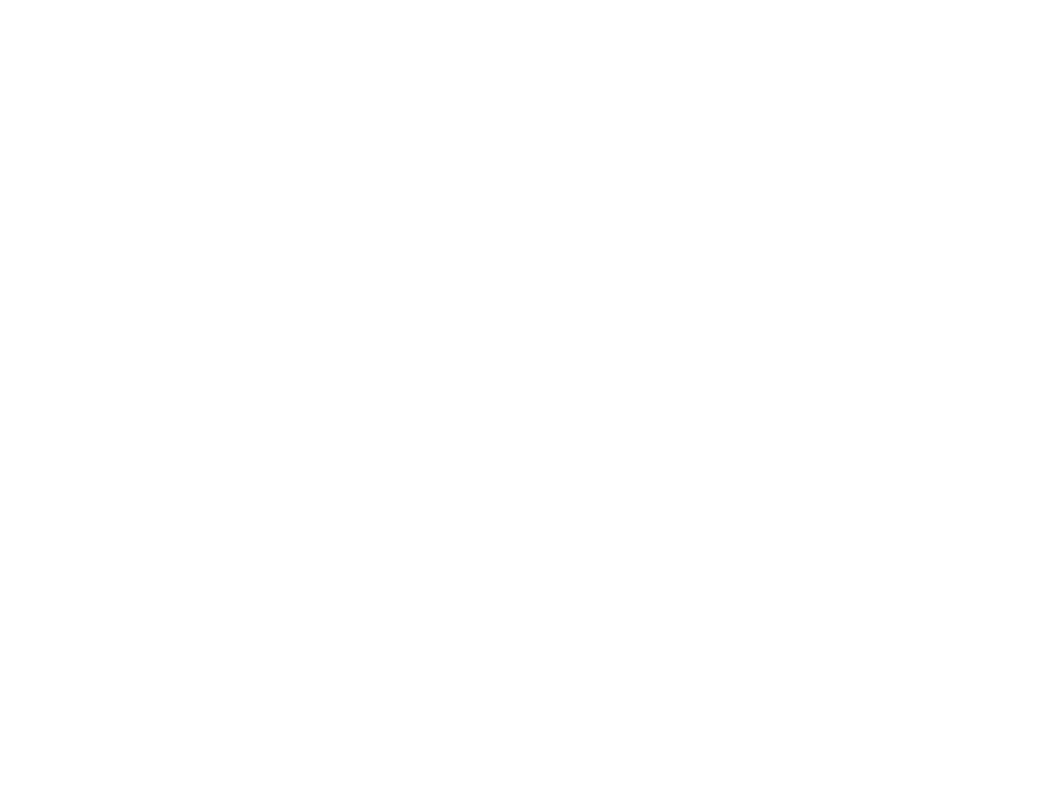
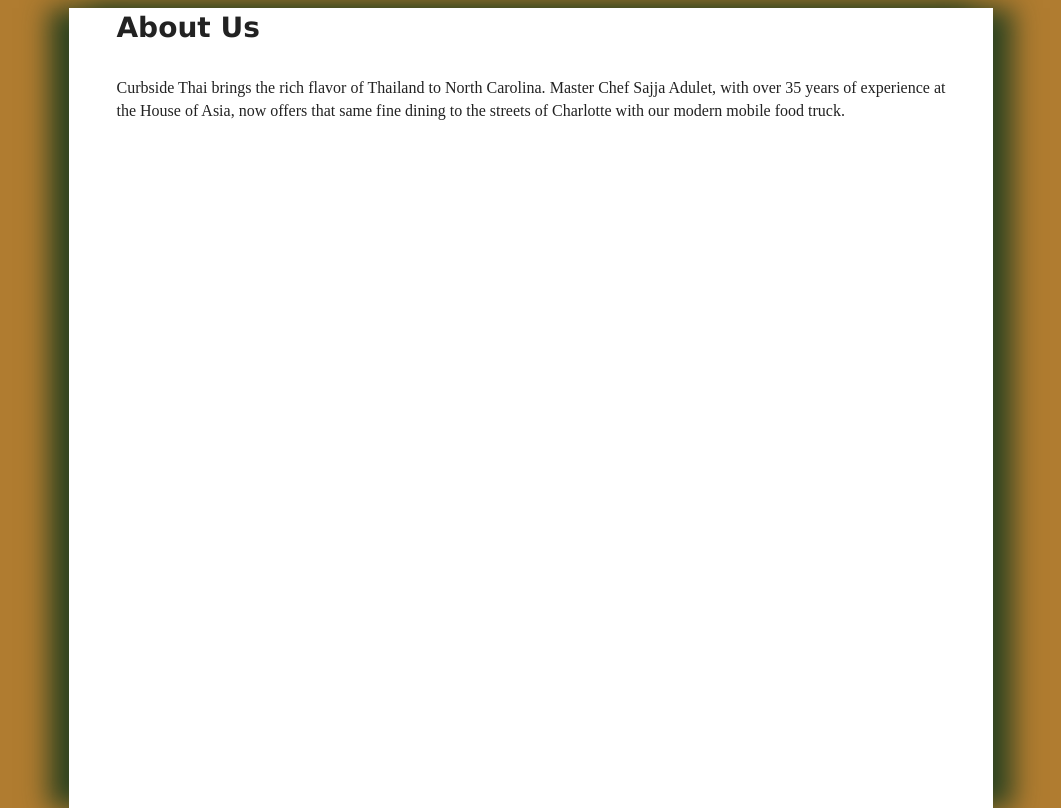
Before and after one commit to dfowler100/html01-tutorial, a plain HTML site: page ct_about.html in a window 1280 px wide. Shown: the whole page, without its empty margins (109-1170 px from the left). Drawn offline with Linux system fonts and the light colour scheme.

Commit message:
Session 1-2

```diff
--- a/ct_about.html
+++ b/ct_about.html
@@ -14,9 +14,20 @@
         <meta charset="utf-8" />
         <meta name="keywords" content="Thai, restaurant, Charlotte, food" />
         <title>About Curbside Thai</title>
+        <link rel="stylesheet" href="ct_base.css">
+        <link rel="stylesheet" href="ct_layout2.css">
     </head>
 
     <body>
-
+        <article>
+            <h1>About Us</h1>
+            <p>
+                Curbside Thai brings the rich flavor of Thailand to
+                North Carolina. Master Chef Sajja Adulet, with over 35
+                years of experience at the House of Asia, now offers
+                that same fine dining to the streets of Charlotte
+                with our modern mobile food truck.
+            </p>
+        </article>
     </body>
 </html>
```
